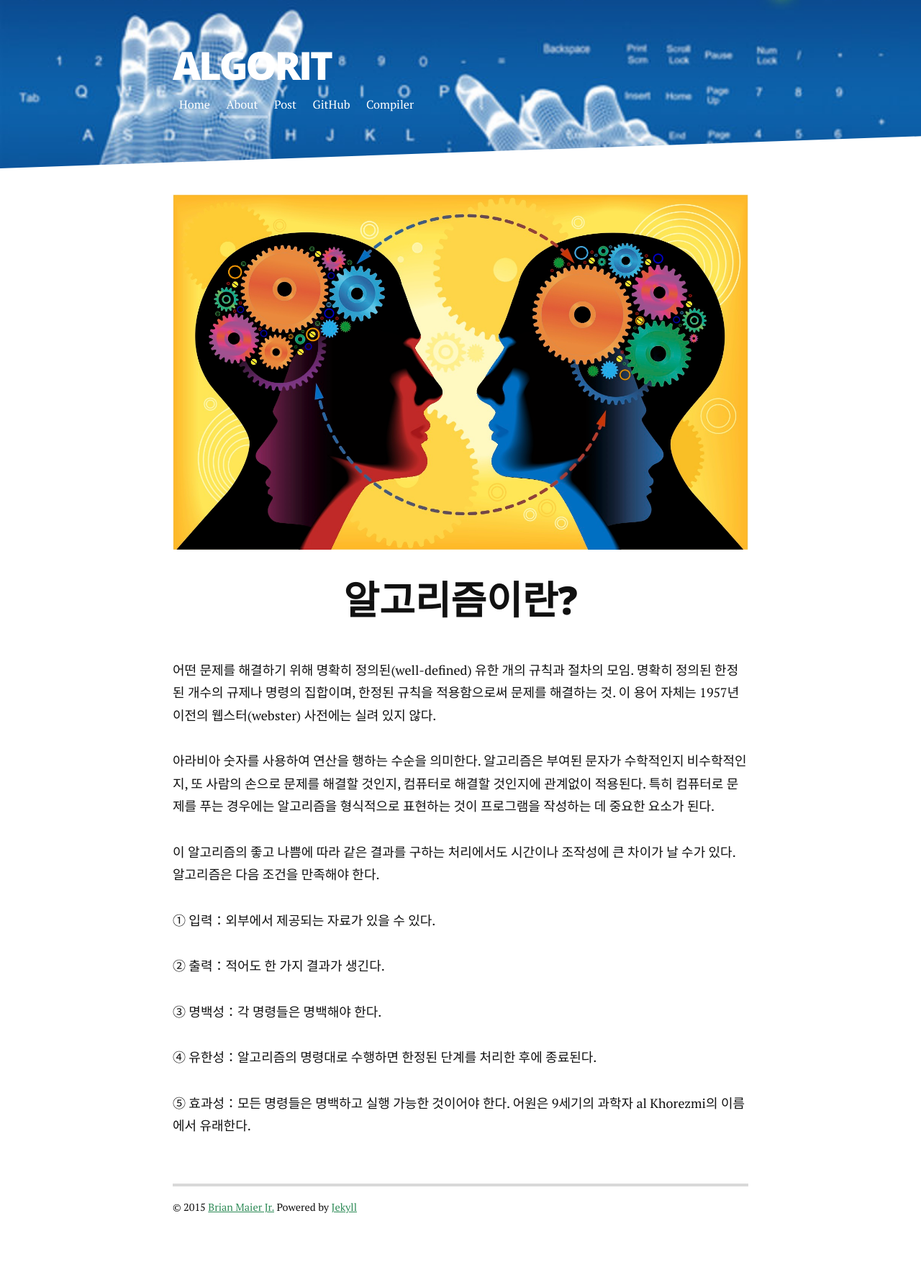
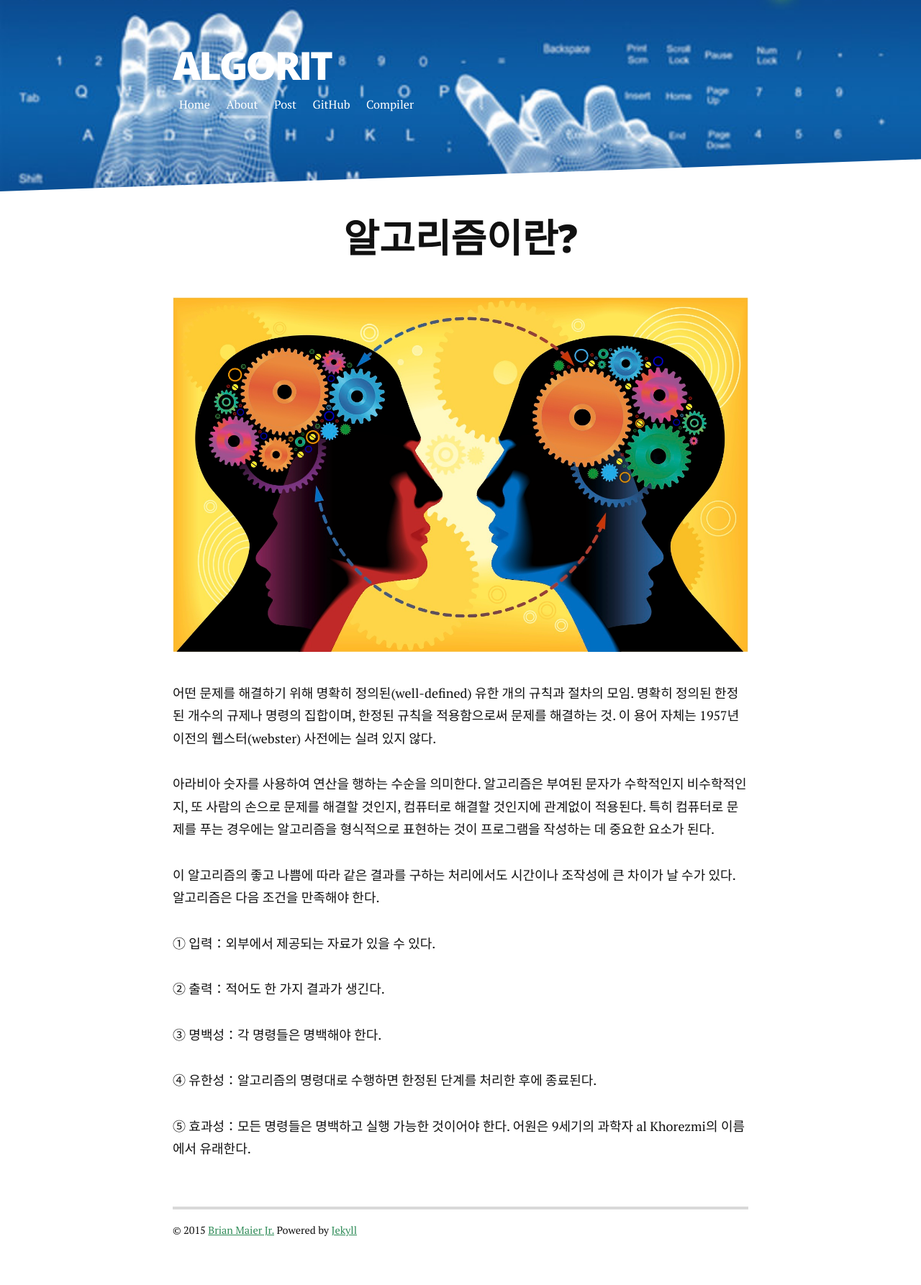
Before and after one commit to lsg154/lsg154.github.io, a Jekyll site: the page built from about.md, in a window 1280 px wide. Shown: the whole page at 72% size. Built offline with Jekyll 4.4.1, drawn with Linux system fonts in a browser that asks for light colours; nearby versions of some CDN libraries; Markdown is read by kramdown in place of the engine named in the settings; before the commit the page ends 1754 px from its top, so only the background shows below that.

Commit message:
Update about.md

```diff
--- a/about.md
+++ b/about.md
@@ -2,9 +2,8 @@
 layout: default
 title: About Algorit
 ---
+<h1 class="pageTitle">알고리즘이란?</h1>
 <img src="{{ '/assets/img/002.jpg' | prepend: site.baseurl }}" alt="">
-
-<h1 class="pageTitle">알고리즘이란?</h1>
 <p>어떤 문제를 해결하기 위해 명확히 정의된(well-defined) 유한 개의 규칙과 절차의 모임. 명확히 정의된 한정된 개수의 규제나 명령의 집합이며, 한정된 규칙을 적용함으로써 문제를 해결하는 것. 이 용어 자체는 1957년 이전의 웹스터(webster) 사전에는 실려 있지 않다.</p>
 <p>아라비아 숫자를 사용하여 연산을 행하는 수순을 의미한다. 알고리즘은 부여된 문자가 수학적인지 비수학적인지, 또 사람의 손으로 문제를 해결할 것인지, 컴퓨터로 해결할 것인지에 관계없이 적용된다. 특히 컴퓨터로 문제를 푸는 경우에는 알고리즘을 형식적으로 표현하는 것이 프로그램을 작성하는 데 중요한 요소가 된다.</p>
 <p>이 알고리즘의 좋고 나쁨에 따라 같은 결과를 구하는 처리에서도 시간이나 조작성에 큰 차이가 날 수가 있다. 알고리즘은 다음 조건을 만족해야 한다.</p>
```
